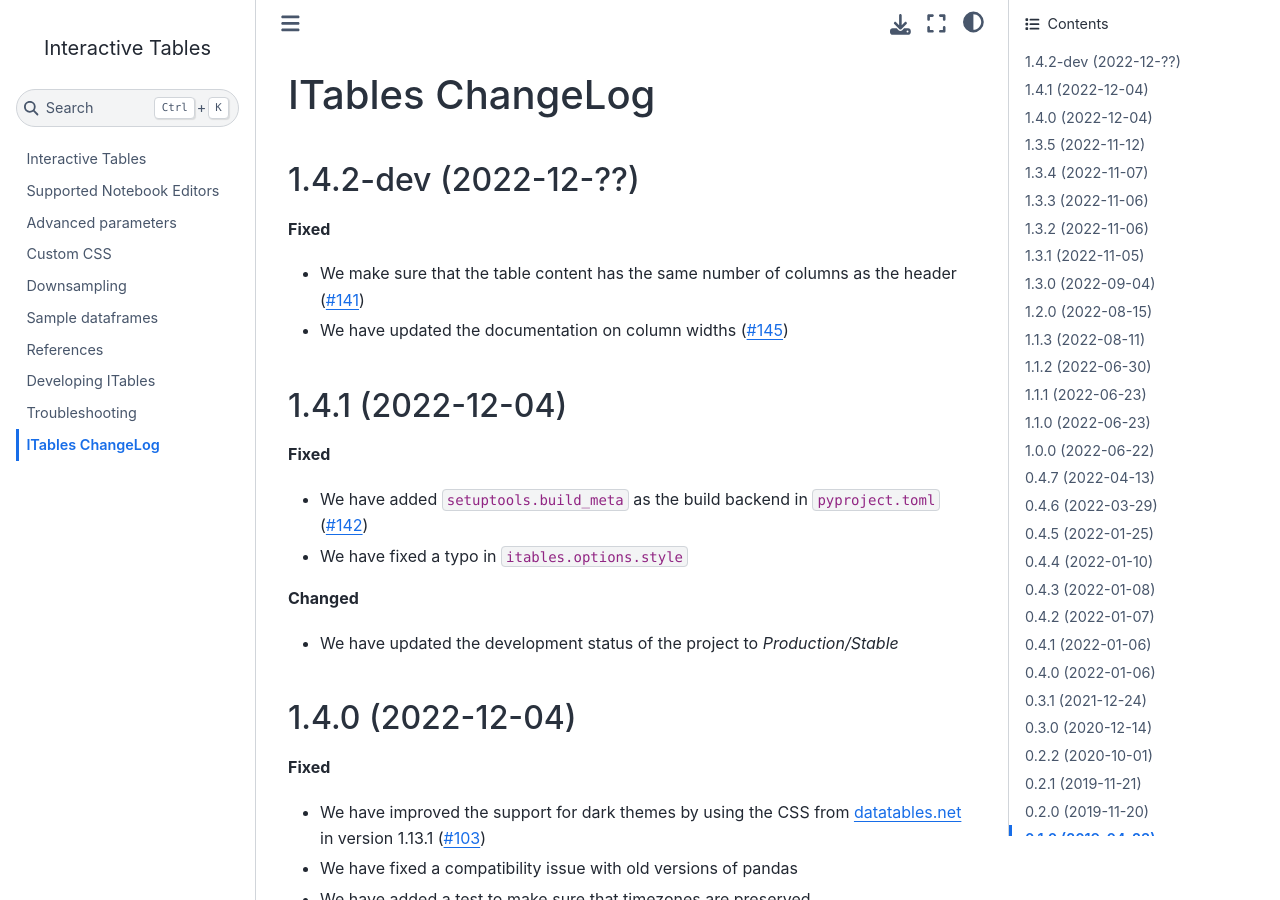
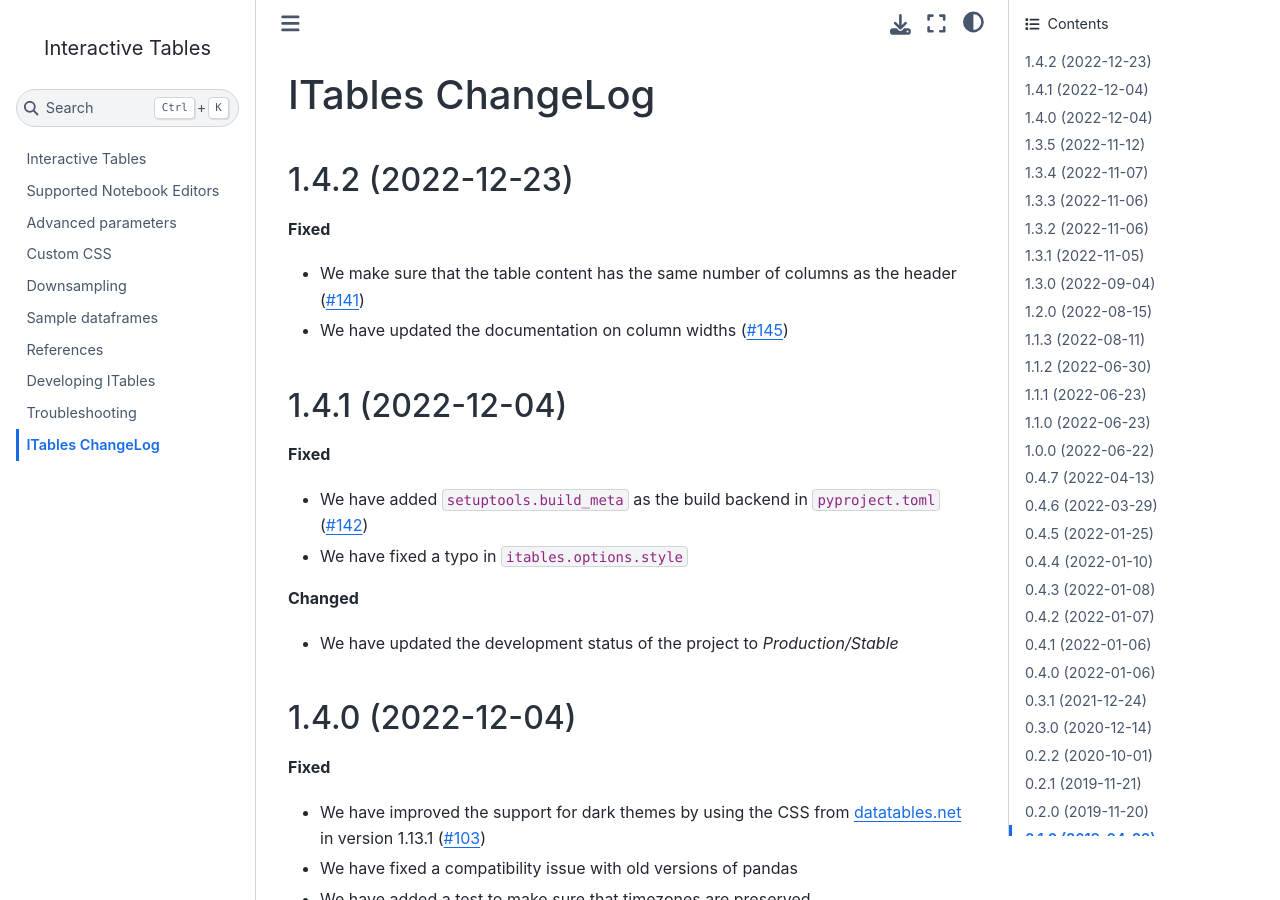
Before and after one commit to mwouts/itables, a Jupyter Book: the page built from docs/changelog.md, in a window 1280 px wide and 900 px high. Built offline with Jupyter Book 1.0.4 settings and Sphinx 7.4.7 and the Sphinx Book theme 1.1.4, drawn with Linux system fonts in a browser that asks for light colours.

Commit message:
Version 1.4.2

```diff
--- a/docs/changelog.md
+++ b/docs/changelog.md
@@ -1,7 +1,7 @@
 ITables ChangeLog
 =================
 
-1.4.2-dev (2022-12-??)
+1.4.2 (2022-12-23)
 ------------------
 
 **Fixed**
--- a/itables/version.py
+++ b/itables/version.py
@@ -1,3 +1,3 @@
 """ITables' version number"""
 
-__version__ = "1.4.2-dev"
+__version__ = "1.4.2"
```
